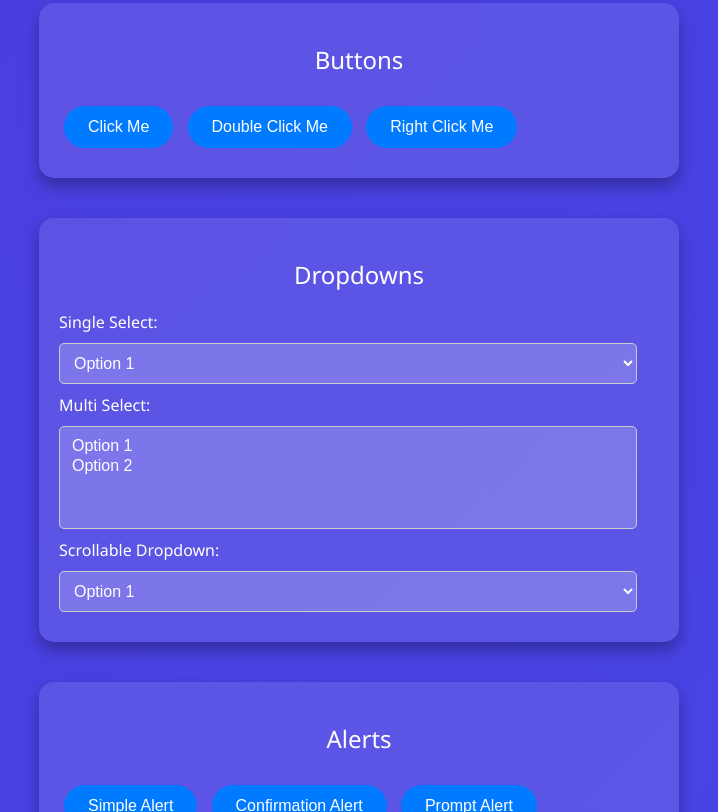
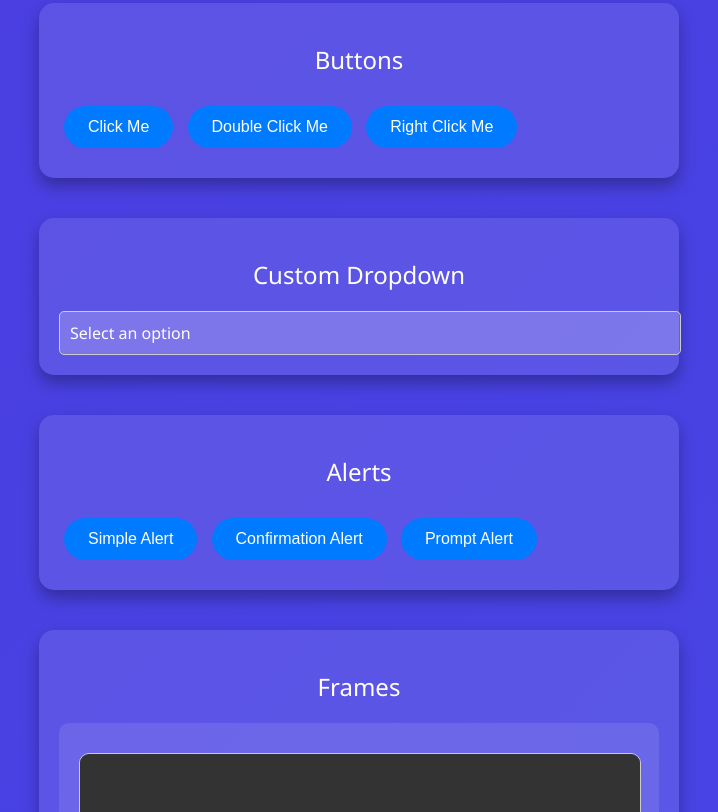
Before and after one commit to MusheerRepo/MusheerPortfolio, a website: page practicePage.html in a window 1280 px wide. Shown: the part 561-1373 px from the top of the page, without its empty margins (281-999 px from the left). Drawn offline with Linux system fonts and the light colour scheme.

Commit message:
Update practicePage.html

```diff
--- a/practicePage.html
+++ b/practicePage.html
@@ -286,6 +286,20 @@
                 border-radius: 5px;
             }
 
+            .dropdown-item {
+                background-color: #eee;
+                color: #444;
+                cursor: pointer;
+                padding: 18px;
+                width: 100%;
+                border: none;
+                text-align: left;
+                outline: none;
+                font-size: 15px;
+                transition: 0.4s;
+                border-radius: 5px;
+            }
+
             .active,
             .accordion:hover {
                 background-color: #ccc;
@@ -298,9 +312,44 @@
                 overflow: hidden;
             }
 
-            .scrollable-dropdown {
-                max-height: 100px;
+            .custom-dropdown {
+                position: relative;
+                display: inline-block;
+                width: 100%;
+            }
+
+            .dropdown-toggle {
+                width: 100%;
+                padding: 10px;
+                border: 1px solid #ccc;
+                border-radius: 5px;
+                background-color: rgba(255, 255, 255, 0.2);
+                color: #fff;
+                cursor: pointer;
+                font-size: 1em;
+            }
+
+            .dropdown-menu {
+                display: none;
+                position: absolute;
+                top: 100%;
+                left: 0;
+                right: 0;
+                background-color: #fff;
+                border: 1px solid #ccc;
+                border-radius: 5px;
+                max-height: 150px;
                 overflow-y: auto;
+                z-index: 1000;
+            }
+
+            .dropdown-menu div {
+                padding: 10px;
+                cursor: pointer;
+            }
+
+            .dropdown-menu div:hover {
+                background-color: #f1f1f1;
             }
 
             .pagination {
@@ -376,79 +425,65 @@
             </button>
         </section>
 
-        <!-- Dropdowns -->
+        <!-- Custom Dropdown -->
         <section>
-            <h2>Dropdowns</h2>
-            <label for="single-select">Single Select:</label>
-            <select id="single-select" data-testid="single-select">
-                <option value="option1">Option 1</option>
-                <option value="option2">Option 2</option></select
-            ><br />
-
-            <label for="multi-select">Multi Select:</label>
-            <select id="multi-select" multiple data-testid="multi-select">
-                <option value="option1">Option 1</option>
-                <option value="option2">Option 2</option>
-            </select>
-
-            <label for="scrollable-dropdown">Scrollable Dropdown:</label>
-            <select
-                id="scrollable-dropdown"
-                class="scrollable-dropdown"
-                data-testid="scrollable-dropdown"
-            >
-                <!-- Generating 50 options -->
-                <option value="option1">Option 1</option>
-                <option value="option2">Option 2</option>
-                <option value="option3">Option 3</option>
-                <option value="option4">Option 4</option>
-                <option value="option5">Option 5</option>
-                <option value="option6">Option 6</option>
-                <option value="option7">Option 7</option>
-                <option value="option8">Option 8</option>
-                <option value="option9">Option 9</option>
-                <option value="option10">Option 10</option>
-                <option value="option11">Option 11</option>
-                <option value="option12">Option 12</option>
-                <option value="option13">Option 13</option>
-                <option value="option14">Option 14</option>
-                <option value="option15">Option 15</option>
-                <option value="option16">Option 16</option>
-                <option value="option17">Option 17</option>
-                <option value="option18">Option 18</option>
-                <option value="option19">Option 19</option>
-                <option value="option20">Option 20</option>
-                <option value="option21">Option 21</option>
-                <option value="option22">Option 22</option>
-                <option value="option23">Option 23</option>
-                <option value="option24">Option 24</option>
-                <option value="option25">Option 25</option>
-                <option value="option26">Option 26</option>
-                <option value="option27">Option 27</option>
-                <option value="option28">Option 28</option>
-                <option value="option29">Option 29</option>
-                <option value="option30">Option 30</option>
-                <option value="option31">Option 31</option>
-                <option value="option32">Option 32</option>
-                <option value="option33">Option 33</option>
-                <option value="option34">Option 34</option>
-                <option value="option35">Option 35</option>
-                <option value="option36">Option 36</option>
-                <option value="option37">Option 37</option>
-                <option value="option38">Option 38</option>
-                <option value="option39">Option 39</option>
-                <option value="option40">Option 40</option>
-                <option value="option41">Option 41</option>
-                <option value="option42">Option 42</option>
-                <option value="option43">Option 43</option>
-                <option value="option44">Option 44</option>
-                <option value="option45">Option 45</option>
-                <option value="option46">Option 46</option>
-                <option value="option47">Option 47</option>
-                <option value="option48">Option 48</option>
-                <option value="option49">Option 49</option>
-                <option value="option50">Option 50</option>
-            </select>
+            <h2>Custom Dropdown</h2>
+            <div class="custom-dropdown">
+                <div class="dropdown-toggle" id="dropdown-toggle">Select an option</div>
+                <div class="dropdown-menu" id="dropdown-menu">
+                    <!-- Generating 50 options -->
+                    <div class="dropdown-item" data-value="option1">Option 1</div>
+                    <div class="dropdown-item" data-value="option2">Option 2</div>
+                    <div class="dropdown-item" data-value="option3">Option 3</div>
+                    <div class="dropdown-item" data-value="option4">Option 4</div>
+                    <div class="dropdown-item" data-value="option5">Option 5</div>
+                    <div class="dropdown-item" data-value="option6">Option 6</div>
+                    <div class="dropdown-item" data-value="option7">Option 7</div>
+                    <div class="dropdown-item" data-value="option8">Option 8</div>
+                    <div class="dropdown-item" data-value="option9">Option 9</div>
+                    <div class="dropdown-item" data-value="option10">Option 10</div>
+                    <div class="dropdown-item" data-value="option11">Option 11</div>
+                    <div class="dropdown-item" data-value="option12">Option 12</div>
+                    <div class="dropdown-item" data-value="option13">Option 13</div>
+                    <div class="dropdown-item" data-value="option14">Option 14</div>
+                    <div class="dropdown-item" data-value="option15">Option 15</div>
+                    <div class="dropdown-item" data-value="option16">Option 16</div>
+                    <div class="dropdown-item" data-value="option17">Option 17</div>
+                    <div class="dropdown-item" data-value="option18">Option 18</div>
+                    <div class="dropdown-item" data-value="option19">Option 19</div>
+                    <div class="dropdown-item" data-value="option20">Option 20</div>
+                    <div class="dropdown-item" data-value="option21">Option 21</div>
+                    <div class="dropdown-item" data-value="option22">Option 22</div>
+                    <div class="dropdown-item" data-value="option23">Option 23</div>
+                    <div class="dropdown-item" data-value="option24">Option 24</div>
+                    <div class="dropdown-item" data-value="option25">Option 25</div>
+                    <div class="dropdown-item" data-value="option26">Option 26</div>
+                    <div class="dropdown-item" data-value="option27">Option 27</div>
+                    <div class="dropdown-item" data-value="option28">Option 28</div>
+                    <div class="dropdown-item" data-value="option29">Option 29</div>
+                    <div class="dropdown-item" data-value="option30">Option 30</div>
+                    <div class="dropdown-item" data-value="option31">Option 31</div>
+                    <div class="dropdown-item" data-value="option32">Option 32</div>
+                    <div class="dropdown-item" data-value="option33">Option 33</div>
+                    <div class="dropdown-item" data-value="option34">Option 34</div>
+                    <div class="dropdown-item" data-value="option35">Option 35</div>
+                    <div class="dropdown-item" data-value="option36">Option 36</div>
+                    <div class="dropdown-item" data-value="option37">Option 37</div>
+                    <div class="dropdown-item" data-value="option38">Option 38</div>
+                    <div class="dropdown-item" data-value="option39">Option 39</div>
+                    <div class="dropdown-item" data-value="option40">Option 40</div>
+                    <div class="dropdown-item" data-value="option41">Option 41</div>
+                    <div class="dropdown-item" data-value="option42">Option 42</div>
+                    <div class="dropdown-item" data-value="option43">Option 43</div>
+                    <div class="dropdown-item" data-value="option44">Option 44</div>
+                    <div class="dropdown-item" data-value="option45">Option 45</div>
+                    <div class="dropdown-item" data-value="option46">Option 46</div>
+                    <div class="dropdown-item" data-value="option47">Option 47</div>
+                    <div class="dropdown-item" data-value="option48">Option 48</div>
+                    <div class="dropdown-item" data-value="option49">Option 49</div>
+                    <div class="dropdown-item" data-value="option50">Option 50</div>
+                </div>
+            </div>
         </section>
 
         <!-- Alerts -->
@@ -847,6 +882,29 @@
             function openPopupWindow() {
                 window.open('https://www.example.com', 'PopupWindow', 'width=600,height=400');
             }
+
+            // Custom Dropdown
+            const dropdownToggle = document.getElementById('dropdown-toggle');
+            const dropdownMenu = document.getElementById('dropdown-menu');
+            const dropdownItems = dropdownMenu.getElementsByClassName('dropdown-item');
+
+            dropdownToggle.addEventListener('click', function () {
+                dropdownMenu.style.display =
+                    dropdownMenu.style.display === 'block' ? 'none' : 'block';
+            });
+
+            for (let item of dropdownItems) {
+                item.addEventListener('click', function () {
+                    dropdownToggle.textContent = this.textContent;
+                    dropdownMenu.style.display = 'none';
+                });
+            }
+
+            window.addEventListener('click', function (event) {
+                if (!event.target.matches('#dropdown-toggle')) {
+                    dropdownMenu.style.display = 'none';
+                }
+            });
         </script>
     </body>
 </html>
```
